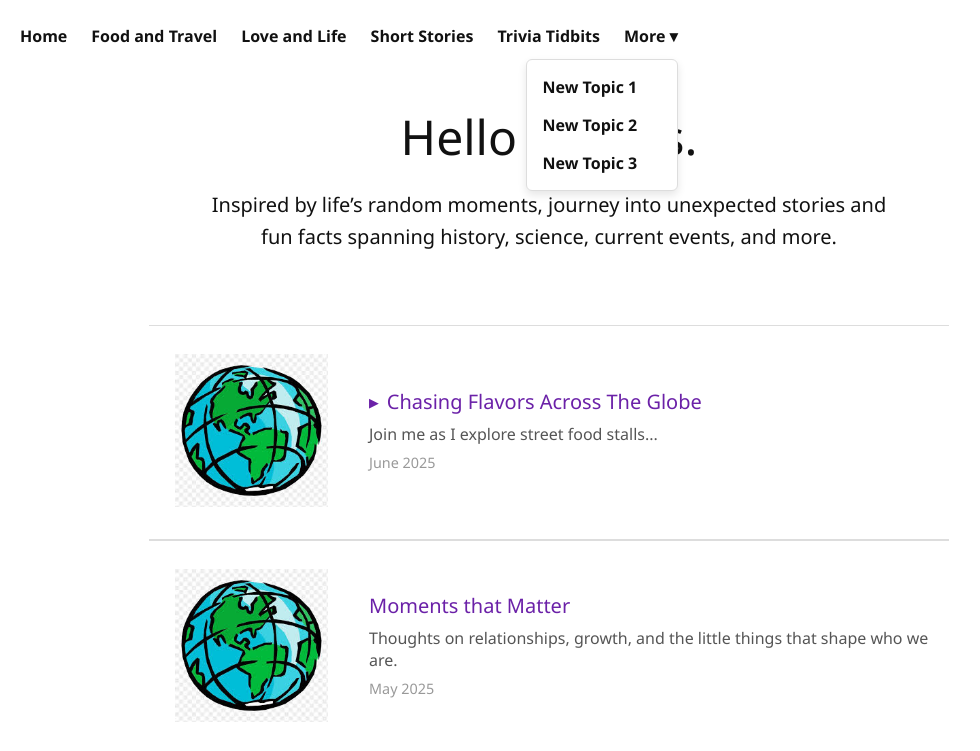
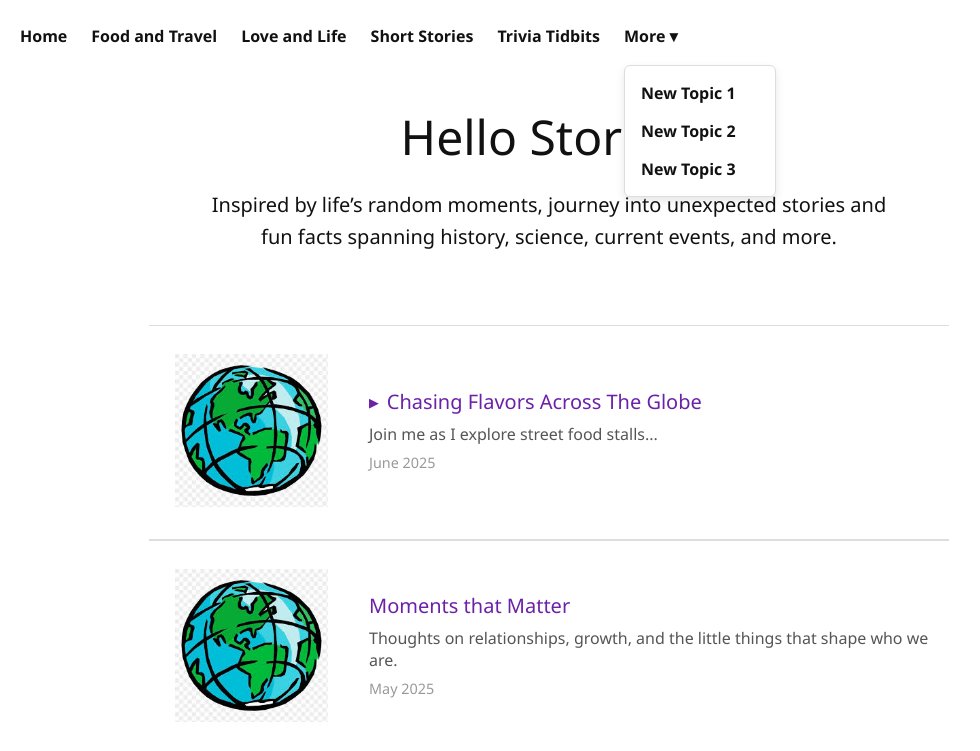
Before and after one commit to ahungrymind/ahungrymind.github.io, a plain HTML site: page stories/index.html in a window 1280 px wide. Both pictures are taken after a click on the element "More ▾". Shown: the top 751 px of the page, 91-1071 px from the left. Drawn offline with Linux system fonts and the light colour scheme.

Commit message:
toggle dd

```diff
--- a/page_styles.css
+++ b/page_styles.css
@@ -109,8 +109,8 @@ nav a:focus::after {
 .nav-dropdown-menu {
   display: none;
   position: absolute;
-  top: 2.1rem;
-  right: 0;
+  top: 2.5rem;
+  left: 0;
   background-color: white;
   border: 1px solid #ddd;
   border-radius: 6px;
```
